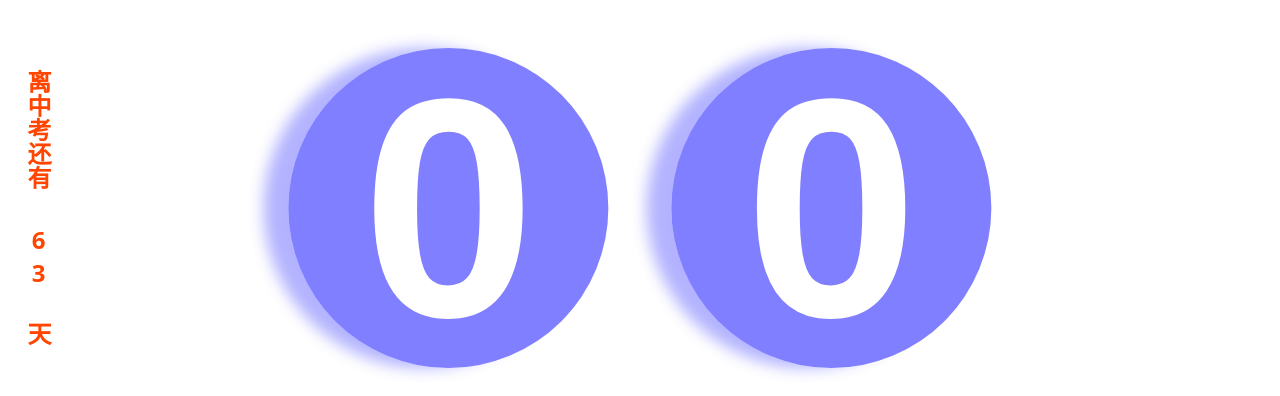
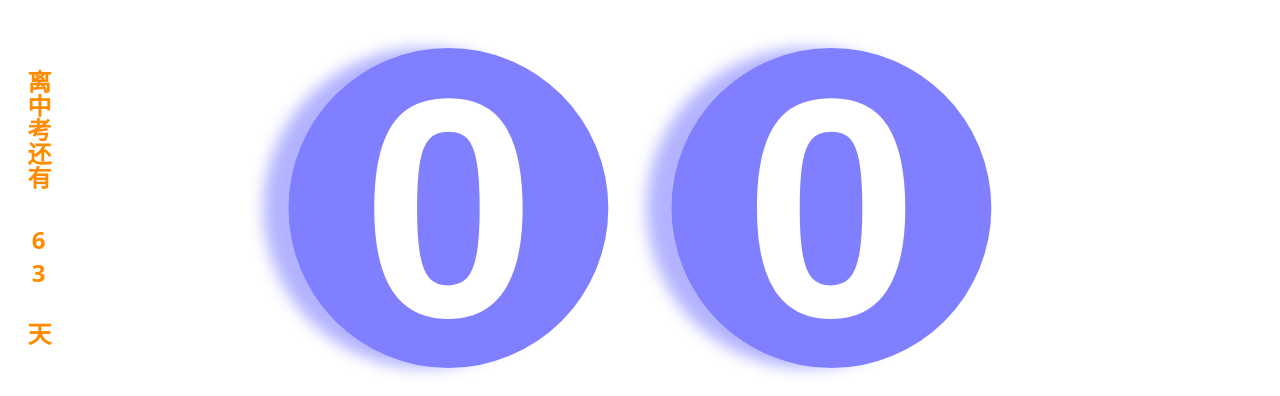
Before and after one commit to GaryFu/Lottery, a Next.js app: page / in a window 1280 px wide. Shown: the part 192-588 px from the top of the page. Built offline with nearby package versions, Linux system fonts and the light colour scheme.

Commit message:
change slogan's color

```diff
--- a/src/components/Lottery.module.css
+++ b/src/components/Lottery.module.css
@@ -97,7 +97,7 @@
   left: 20px;
   top: 50%;
   transform: translateY(-50%);
-  color: orangered;
+  color: darkorange;
   font-size: 1.5rem;
   font-weight: bold;
   writing-mode: vertical-rl;
```
